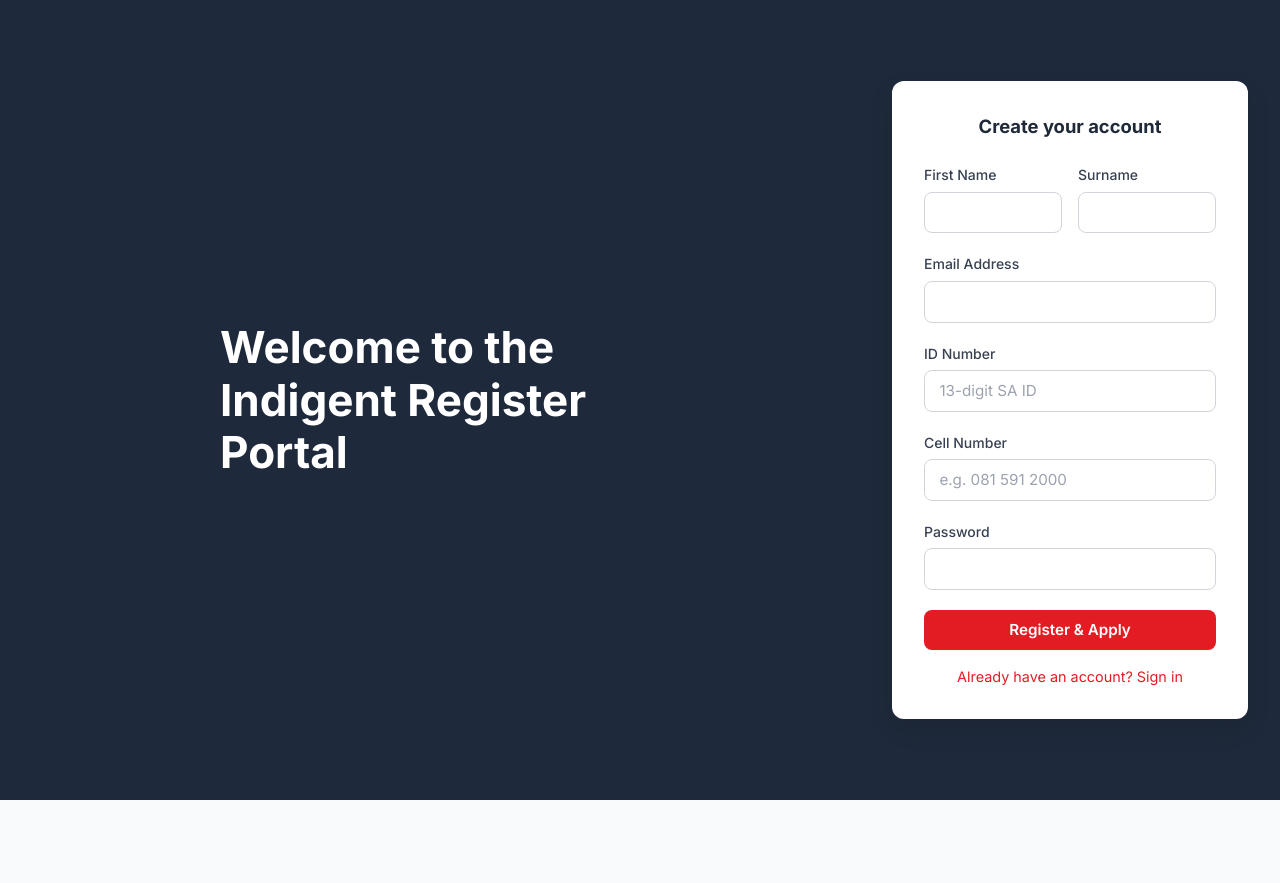
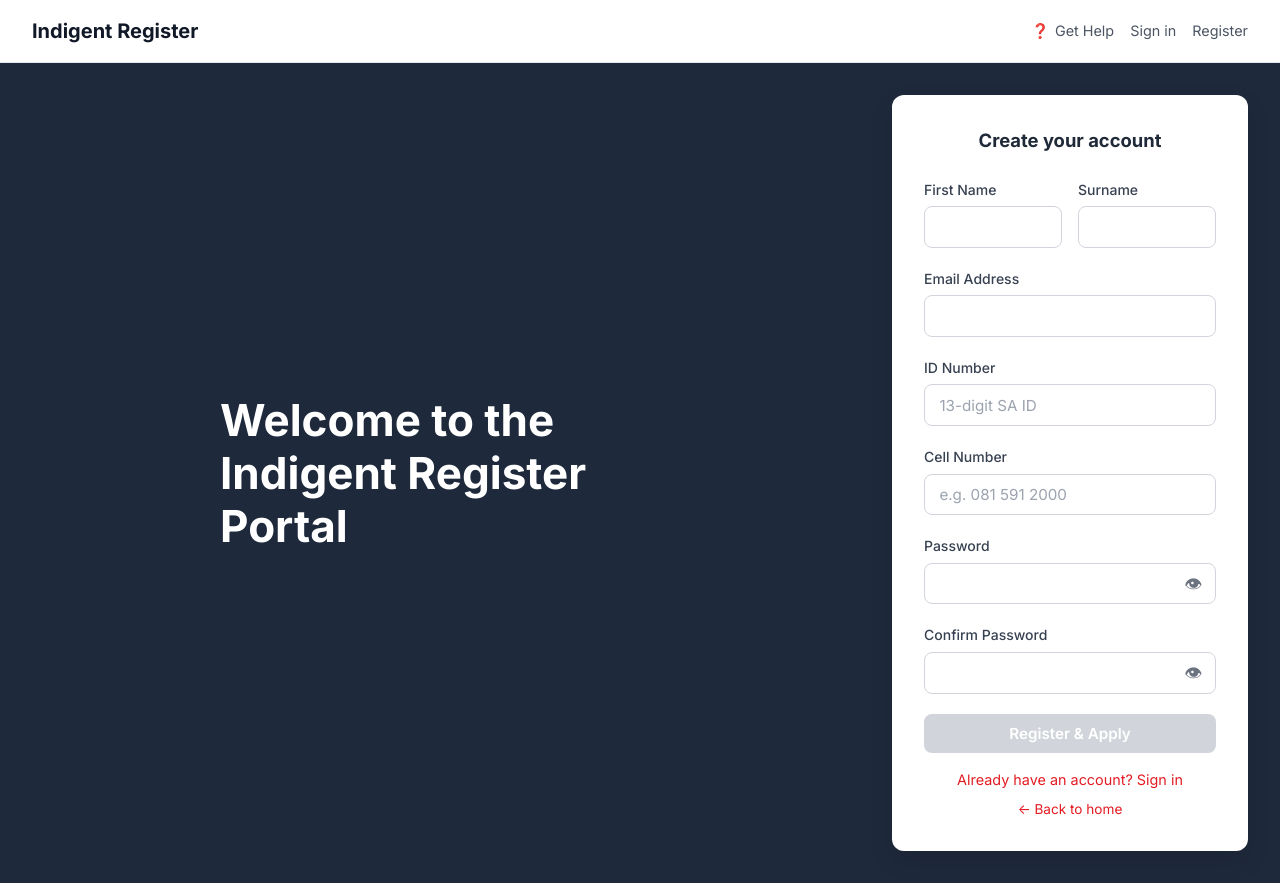
Before and after one commit to S-phelele/indigent-applicant-portal, a React (Vite) app: page /register in a window 1280 px wide. Before the commit the page ends 800 px from the top, so only its background shows below. Built offline with nearby package versions, Linux system fonts and the light colour scheme; no server answers.

Commit message:
UI features

```diff
--- a/src/components/Header.jsx
+++ b/src/components/Header.jsx
@@ -1,13 +1,15 @@
 import { Link, useNavigate } from 'react-router-dom';
 import { useAuth } from '../context/AuthContext';
 
-export default function Header({ showBack }) {
+export default function Header() {
   const { user, logout } = useAuth();
   const navigate = useNavigate();
 
   return (
     <header className="app-header">
-      <h1>Indigent Register</h1>
+      <Link to="/" style={{ textDecoration: 'none', color: 'inherit' }}>
+        <h1 style={{ cursor: 'pointer' }}>Indigent Register</h1>
+      </Link>
       <div className="header-actions">
         <button className="header-link" type="button">
           <span>❓</span> Get Help
@@ -15,12 +17,22 @@ export default function Header({ showBack }) {
         {user ? (
           <>
             <Link to="/my-applications" className="header-link">My Applications</Link>
-            <button className="header-link" onClick={() => { logout(); navigate('/'); }}>
+            <button
+              className="header-link"
+              type="button"
+              onClick={() => {
+                logout();
+                navigate('/');
+              }}
+            >
               Sign out
             </button>
           </>
         ) : (
-          <Link to="/login" className="header-link">Sign in</Link>
+          <>
+            <Link to="/login" className="header-link">Sign in</Link>
+            <Link to="/register" className="header-link">Register</Link>
+          </>
         )}
       </div>
     </header>
--- a/src/pages/Login.jsx
+++ b/src/pages/Login.jsx
@@ -1,10 +1,12 @@
 import { useState } from 'react';
 import { Link, useNavigate } from 'react-router-dom';
 import { useAuth } from '../context/AuthContext';
+import Header from '../components/Header';
 
 export default function Login() {
   const [email, setEmail] = useState('');
   const [password, setPassword] = useState('');
+  const [showPassword, setShowPassword] = useState(false);
   const [error, setError] = useState('');
   const [loading, setLoading] = useState(false);
   const { login } = useAuth();
@@ -17,7 +19,6 @@ export default function Login() {
     try {
       const user = await login(email, password);
       if (user.role === 'ADMIN') {
-        // Admin should use admin portal
         window.location.href = 'http://localhost:5174';
         return;
       }
@@ -30,7 +31,9 @@ export default function Login() {
   };
 
   return (
-    <div className="login-page">
+    <div>
+      <Header />
+      <div className="login-page" style={{ minHeight: 'calc(100vh - 64px)' }}>
         <div className="login-brand">
           <h1>Welcome to the Indigent Register Portal</h1>
         </div>
@@ -51,13 +54,25 @@ export default function Login() {
               </div>
               <div className="form-group">
                 <label>Password</label>
+                <div className="password-field">
                   <input
-                type="password"
+                    type={showPassword ? 'text' : 'password'}
                     placeholder="Password"
                     value={password}
                     onChange={(e) => setPassword(e.target.value)}
                     required
+                    autoComplete="current-password"
                   />
+                  <button
+                    type="button"
+                    className="password-toggle"
+                    onClick={() => setShowPassword((v) => !v)}
+                    aria-label={showPassword ? 'Hide password' : 'Show password'}
+                    title={showPassword ? 'Hide password' : 'Show password'}
+                  >
+                    {showPassword ? '🙈' : '👁'}
+                  </button>
+                </div>
               </div>
               <button type="submit" className="btn btn-primary" style={{ width: '100%', marginTop: '0.5rem' }} disabled={loading}>
                 {loading ? 'Signing in...' : 'Sign In'}
@@ -67,8 +82,9 @@ export default function Login() {
               <Link to="/register">Don't have an account? Register</Link>
             </p>
             <p style={{ textAlign: 'center', marginTop: '0.5rem', fontSize: '0.85rem' }}>
-            <a href="#">Forgot your password?</a>
+              <Link to="/">← Back to home</Link>
             </p>
+          </div>
         </div>
       </div>
     </div>
--- a/src/pages/Register.jsx
+++ b/src/pages/Register.jsx
@@ -1,11 +1,26 @@
-import { useState } from 'react';
+import { useState, useMemo } from 'react';
 import { Link, useNavigate } from 'react-router-dom';
 import { useAuth } from '../context/AuthContext';
+import Header from '../components/Header';
+
+function getPasswordRules(password) {
+  return {
+    minLength: password.length >= 8,
+    hasUpper: /[A-Z]/.test(password),
+    hasLower: /[a-z]/.test(password),
+    hasSpecial: /[!@#$%^&*()_+\-=[\]{};':"\\|,.<>/?`~]/.test(password),
+  };
+}
+
+function isPasswordValid(rules) {
+  return rules.minLength && rules.hasUpper && rules.hasLower && rules.hasSpecial;
+}
 
 export default function Register() {
   const [form, setForm] = useState({
     email: '',
     password: '',
+    confirmPassword: '',
     firstName: '',
     lastName: '',
     cellNumber: '',
@@ -13,17 +28,36 @@ export default function Register() {
   });
   const [error, setError] = useState('');
   const [loading, setLoading] = useState(false);
+  const [showRules, setShowRules] = useState(false);
+  const [showPassword, setShowPassword] = useState(false);
+  const [showConfirmPassword, setShowConfirmPassword] = useState(false);
   const { register } = useAuth();
   const navigate = useNavigate();
+
+  const rules = useMemo(() => getPasswordRules(form.password), [form.password]);
+  const passwordsMatch = form.password === form.confirmPassword;
 
   const handleChange = (e) => setForm({ ...form, [e.target.name]: e.target.value });
 
   const handleSubmit = async (e) => {
     e.preventDefault();
     setError('');
+
+    if (!isPasswordValid(rules)) {
+      setError('Password does not meet the required rules.');
+      setShowRules(true);
+      return;
+    }
+
+    if (!passwordsMatch) {
+      setError('Passwords do not match.');
+      return;
+    }
+
     setLoading(true);
     try {
-      await register(form);
+      const { confirmPassword, ...payload } = form;
+      await register(payload);
       navigate('/apply');
     } catch (err) {
       setError(err.response?.data?.message || 'Registration failed');
@@ -32,8 +66,16 @@ export default function Register() {
     }
   };
 
+  const RuleItem = ({ ok, label }) => (
+    <li style={{ color: ok ? '#047857' : 'var(--gray-500)', fontSize: '0.85rem', marginBottom: '0.25rem' }}>
+      {ok ? '✓' : '○'} {label}
+    </li>
+  );
+
   return (
-    <div className="login-page">
+    <div>
+      <Header />
+      <div className="login-page" style={{ minHeight: 'calc(100vh - 64px)' }}>
         <div className="login-brand">
           <h1>Welcome to the Indigent Register Portal</h1>
         </div>
@@ -66,15 +108,83 @@ export default function Register() {
               </div>
               <div className="form-group">
                 <label>Password</label>
-              <input type="password" name="password" value={form.password} onChange={handleChange} required minLength={6} />
+                <div className="password-field">
+                  <input
+                    type={showPassword ? 'text' : 'password'}
+                    name="password"
+                    value={form.password}
+                    onChange={handleChange}
+                    onFocus={() => setShowRules(true)}
+                    required
+                    autoComplete="new-password"
+                  />
+                  <button
+                    type="button"
+                    className="password-toggle"
+                    onClick={() => setShowPassword((v) => !v)}
+                    aria-label={showPassword ? 'Hide password' : 'Show password'}
+                    title={showPassword ? 'Hide password' : 'Show password'}
+                  >
+                    {showPassword ? '🙈' : '👁'}
+                  </button>
                 </div>
-            <button type="submit" className="btn btn-primary" style={{ width: '100%' }} disabled={loading}>
+                {(showRules || form.password) && (
+                  <ul style={{ listStyle: 'none', marginTop: '0.5rem', padding: 0 }}>
+                    <RuleItem ok={rules.minLength} label="At least 8 characters" />
+                    <RuleItem ok={rules.hasUpper} label="At least one capital letter (A–Z)" />
+                    <RuleItem ok={rules.hasLower} label="At least one small letter (a–z)" />
+                    <RuleItem ok={rules.hasSpecial} label="At least one special character (@, !, #, %, &, …)" />
+                  </ul>
+                )}
+              </div>
+              <div className="form-group">
+                <label>Confirm Password</label>
+                <div className="password-field">
+                  <input
+                    type={showConfirmPassword ? 'text' : 'password'}
+                    name="confirmPassword"
+                    value={form.confirmPassword}
+                    onChange={handleChange}
+                    required
+                    autoComplete="new-password"
+                  />
+                  <button
+                    type="button"
+                    className="password-toggle"
+                    onClick={() => setShowConfirmPassword((v) => !v)}
+                    aria-label={showConfirmPassword ? 'Hide password' : 'Show password'}
+                    title={showConfirmPassword ? 'Hide password' : 'Show password'}
+                  >
+                    {showConfirmPassword ? '🙈' : '👁'}
+                  </button>
+                </div>
+                {form.confirmPassword && !passwordsMatch && (
+                  <p style={{ color: '#b91c1c', fontSize: '0.85rem', marginTop: '0.35rem' }}>
+                    Passwords do not match
+                  </p>
+                )}
+                {form.confirmPassword && passwordsMatch && form.password && (
+                  <p style={{ color: '#047857', fontSize: '0.85rem', marginTop: '0.35rem' }}>
+                    ✓ Passwords match
+                  </p>
+                )}
+              </div>
+              <button
+                type="submit"
+                className="btn btn-primary"
+                style={{ width: '100%' }}
+                disabled={loading || !isPasswordValid(rules) || !passwordsMatch}
+              >
                 {loading ? 'Creating account...' : 'Register & Apply'}
               </button>
             </form>
             <p style={{ textAlign: 'center', marginTop: '1rem', fontSize: '0.9rem' }}>
               <Link to="/login">Already have an account? Sign in</Link>
             </p>
+            <p style={{ textAlign: 'center', marginTop: '0.5rem', fontSize: '0.85rem' }}>
+              <Link to="/">← Back to home</Link>
+            </p>
+          </div>
         </div>
       </div>
     </div>
--- a/src/styles/index.css
+++ b/src/styles/index.css
@@ -651,3 +651,36 @@ input, select, textarea {
 .form-card.form-card-wide {
   max-width: 820px;
 }
+
+
+/* Password show/hide */
+.password-field {
+  position: relative;
+  display: flex;
+  align-items: center;
+}
+
+.password-field input {
+  width: 100%;
+  padding-right: 2.75rem;
+}
+
+.password-toggle {
+  position: absolute;
+  right: 0.5rem;
+  top: 50%;
+  transform: translateY(-50%);
+  background: none;
+  border: none;
+  cursor: pointer;
+  font-size: 1.1rem;
+  line-height: 1;
+  padding: 0.35rem;
+  color: var(--gray-500);
+  border-radius: 4px;
+}
+
+.password-toggle:hover {
+  color: var(--gray-800);
+  background: var(--gray-100);
+}
```
Also changed, not shown: src/pages/MyApplications.jsx (+21 -2 lines). Lines whose indentation alone changed are shown as unchanged.
